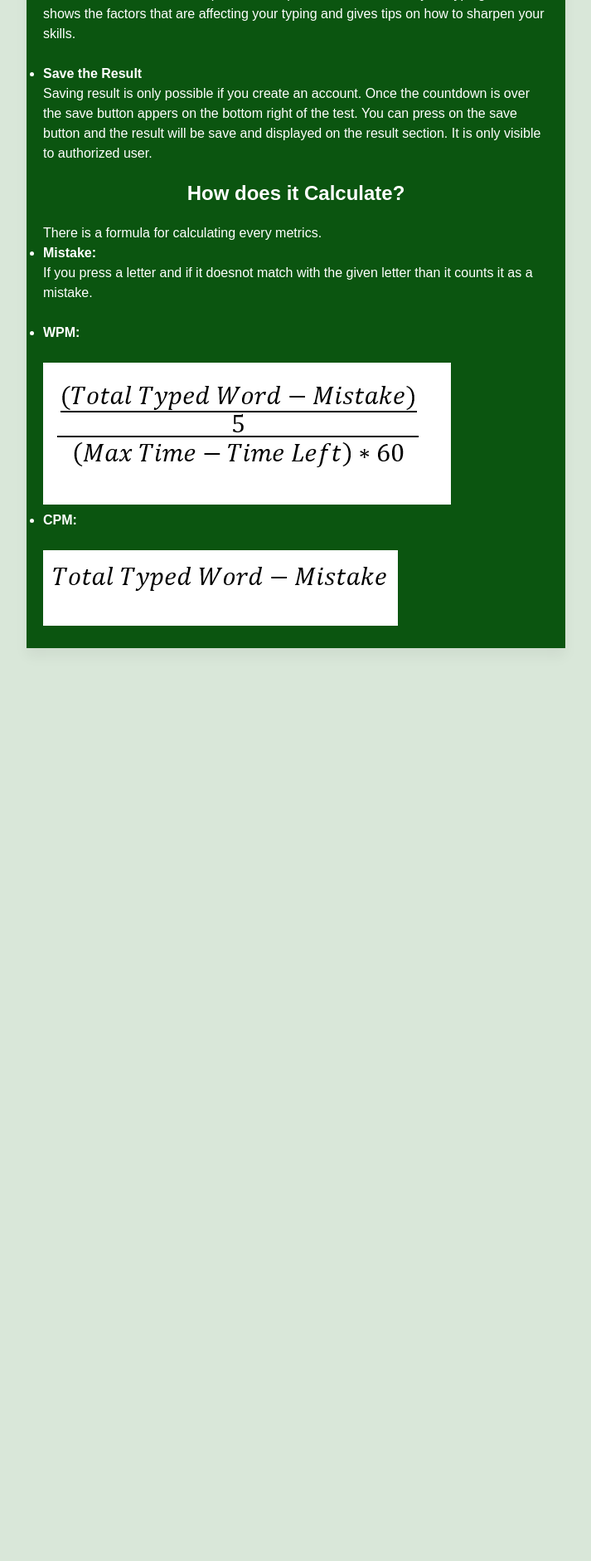
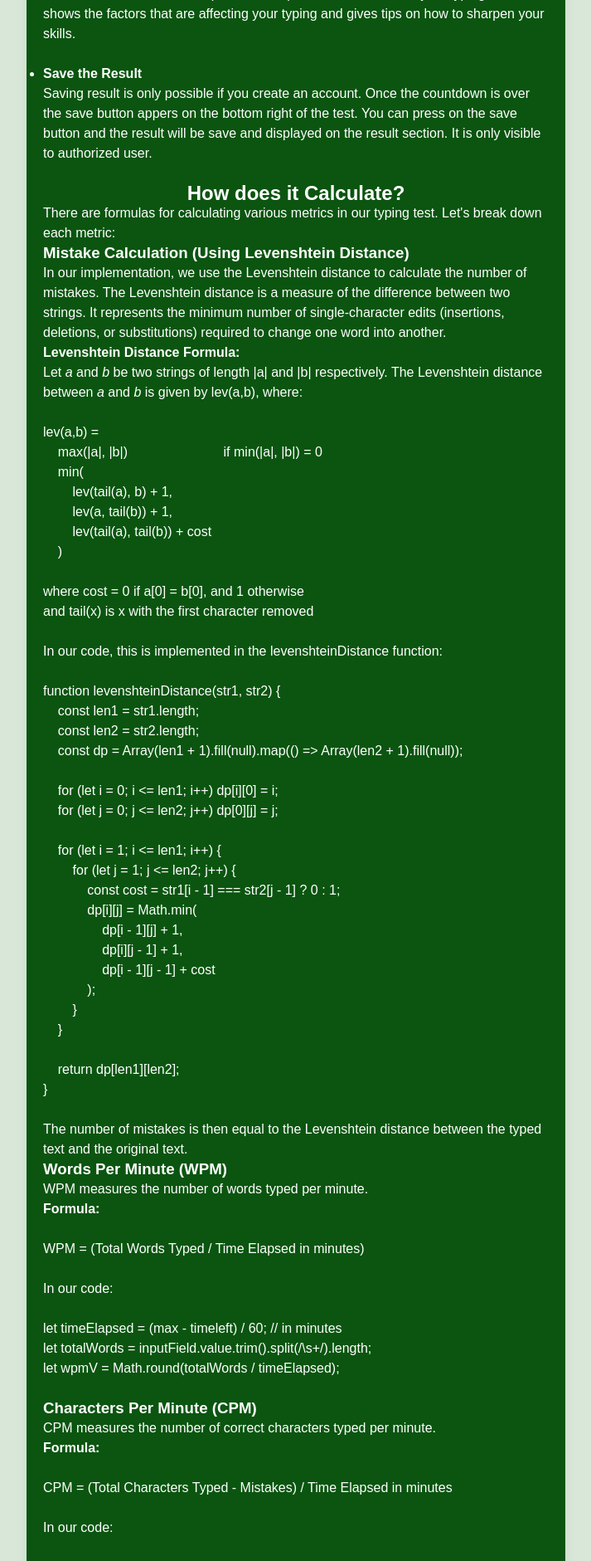
Before and after one commit to ChandanShakya/flash, a PHP site: page /aboutus.php in a window 1280 px wide. Shown: the part 1161-3042 px from the top of the page at 83% size, without its empty margins (283-996 px from the left). Before the commit the page ends 1942 px from the top, so only its background shows below. Run offline with PHP 8.4, Linux system fonts and the light colour scheme.

Commit message:
Refactor aboutus.php to improve readability and add detailed explanations of calculation formulas

```diff
--- a/aboutus.php
+++ b/aboutus.php
@@ -1,5 +1,6 @@
 <!DOCTYPE html>
 <html lang="en">
+
 <head>
     <meta charset="UTF-8">
     <meta name="viewport" content="width=device-width, initial-scale=1.0">
@@ -7,6 +8,7 @@
     <link rel="stylesheet" href="https://cdnjs.cloudflare.com/ajax/libs/font-awesome/6.4.0/css/all.min.css" />
     <link rel="stylesheet" href="aboutus.css">
 </head>
+
 <body>
     <a href="home.php" class="arrow"><i id="icon" class="fa fa-arrow-left"></i></a>
     <section>
@@ -21,47 +23,133 @@
         <h2>Guide on: How to use Speedy</h2><br>
         <p>Speedy is a free Platform. You get to decide wehether you want to create an account or not !!
         <ul>
-                <br><li><b>Calculate Speed</b></li>
+            <br>
+            <li><b>Calculate Speed</b></li>
             You can test your ability without creating an account as well but you'll not have access to few features.
             To take a test Press on the Start Typing button which is on the top in the menu item.
             There is a reset button on the top of the side bar with will help to change the paragraph as well as reset the whole test.
             At the bottom there are different metrics which determines the speed. It will begin the test once you press any key on your keyboard.
             Mistakes are denoted with color 'Red' and correct word with color 'White'. You will be restricted to type once the countdown is over. <br>
 
-            <br><li><b>Creating an account</b></li>
+            <br>
+            <li><b>Creating an account</b></li>
             First you'll have to enter to the login page, To do so you First
             have to press the login button which is available in two places;
             one at the top right on menu list and another on the bottom of the home page.
             Once you enter to the login page you'll see the Create an Account Button. Press on it and fill up the necessary Credentials which also satisfies the requirements.
             If successfully created an account, you'll be redirected to the login page and then you can easily login.<br>
 
-            <br><li><b>Forgot Pasword</b></li>
+            <br>
+            <li><b>Forgot Pasword</b></li>
             You don't have to worry if you forget your password. We got you!!
             <br>First open the login page then you'll find the forgot password button. Click on it and a form will appear. Fill in your Username Correctly and set new Password.<br>
 
-            <br><li><b>Change Levels</b></li>
+            <br>
+            <li><b>Change Levels</b></li>
             Changing Level is possible only if you have logged in. Once you have logged in you'll see the level option. Level consists of 3 types; level 1 as 'Easy'
             Level 2 as 'Medium' and Level 3 as 'Hard'. As level changes the time decreases and you have to type the paragraph within the given time.<br>
 
-            <br><li><b>Tips the enhance your skill</b></li>
+            <br>
+            <li><b>Tips the enhance your skill</b></li>
             There is a section which will provide the tips on how to enhance your typing skill. It shows the factors that are affecting your typing and gives
             tips on how to sharpen your skills.<br>
 
-            <br><li><b>Save the Result</b></li>
+            <br>
+            <li><b>Save the Result</b></li>
             Saving result is only possible if you create an account. Once the countdown is over the save button appers on the bottom right of the test. You can press on the save button and
             the result will be save and displayed on the result section. It is only visible to authorized user.
             <br>
         </ul>
         </p><br>
-        <h2>How does it Calculate?</h2><br>
-        <p>There is a formula for calculating every metrics.</p>
-        <ul>
-        <p><li><b>Mistake: </b></li>If you press a letter and if it doesnot match with the given letter than it counts
-            it as a mistake. <br>
-        </p>
-        <br><p><li><b>WPM: </b> </li></p><br><img src="formu.png">
-        <br><p><li><b>CPM:</b></li></p><br><img src="cpm.png">
+        <h2>How does it Calculate?</h2>
+
+        <p>There are formulas for calculating various metrics in our typing test. Let's break down each metric:</p>
+
+        <h3>Mistake Calculation (Using Levenshtein Distance)</h3>
+
+        <p>In our implementation, we use the Levenshtein distance to calculate the number of mistakes. The Levenshtein distance is a measure of the difference between two strings. It represents the minimum number of single-character edits (insertions, deletions, or substitutions) required to change one word into another.</p>
+
+        <h4>Levenshtein Distance Formula:</h4>
+        <p>Let <i>a</i> and <i>b</i> be two strings of length <code>|a|</code> and <code>|b|</code> respectively. The Levenshtein distance between <i>a</i> and <i>b</i> is given by <code>lev(a,b)</code>, where:</p>
+
+        <pre><code>
+lev(a,b) =
+    max(|a|, |b|)                          if min(|a|, |b|) = 0
+    min(
+        lev(tail(a), b) + 1,
+        lev(a, tail(b)) + 1,
+        lev(tail(a), tail(b)) + cost
+    )
+
+where cost = 0 if a[0] = b[0], and 1 otherwise
+and tail(x) is x with the first character removed
+    </code></pre>
+
+        <p>In our code, this is implemented in the <code>levenshteinDistance</code> function:</p>
+
+        <pre><code>
+function levenshteinDistance(str1, str2) {
+    const len1 = str1.length;
+    const len2 = str2.length;
+    const dp = Array(len1 + 1).fill(null).map(() => Array(len2 + 1).fill(null));
+
+    for (let i = 0; i <= len1; i++) dp[i][0] = i;
+    for (let j = 0; j <= len2; j++) dp[0][j] = j;
+
+    for (let i = 1; i <= len1; i++) {
+        for (let j = 1; j <= len2; j++) {
+            const cost = str1[i - 1] === str2[j - 1] ? 0 : 1;
+            dp[i][j] = Math.min(
+                dp[i - 1][j] + 1,
+                dp[i][j - 1] + 1,
+                dp[i - 1][j - 1] + cost
+            );
+        }
+    }
+
+    return dp[len1][len2];
+}
+    </code></pre>
+
+        <p>The number of mistakes is then equal to the Levenshtein distance between the typed text and the original text.</p>
+
+        <h3>Words Per Minute (WPM)</h3>
+
+        <p>WPM measures the number of words typed per minute.</p>
+
+        <h4>Formula:</h4>
+        <pre><code>
+WPM = (Total Words Typed / Time Elapsed in minutes)
+    </code></pre>
+
+        <p>In our code:</p>
+
+        <pre><code>
+let timeElapsed = (max - timeleft) / 60; // in minutes
+let totalWords = inputField.value.trim().split(/\s+/).length;
+let wpmV = Math.round(totalWords / timeElapsed);
+    </code></pre>
+
+        <h3>Characters Per Minute (CPM)</h3>
+
+        <p>CPM measures the number of correct characters typed per minute.</p>
+
+        <h4>Formula:</h4>
+        <pre><code>
+CPM = (Total Characters Typed - Mistakes) / Time Elapsed in minutes
+    </code></pre>
+
+        <p>In our code:</p>
+
+        <pre><code>
+let timeElapsed = (max - timeleft) / 60; // in minutes
+let correctChars = charIndex - mistake;
+let cpmV = Math.round(correctChars / timeElapsed);
+    </code></pre>
+
+        <p>These calculations provide a comprehensive assessment of typing speed and accuracy, with the Levenshtein distance offering a more nuanced measure of mistakes than simple character-by-character comparison.</p>
         </ul>
     </section><br><br>
 </body>
+
 </html>
```
Lines whose indentation alone changed are shown as unchanged.
